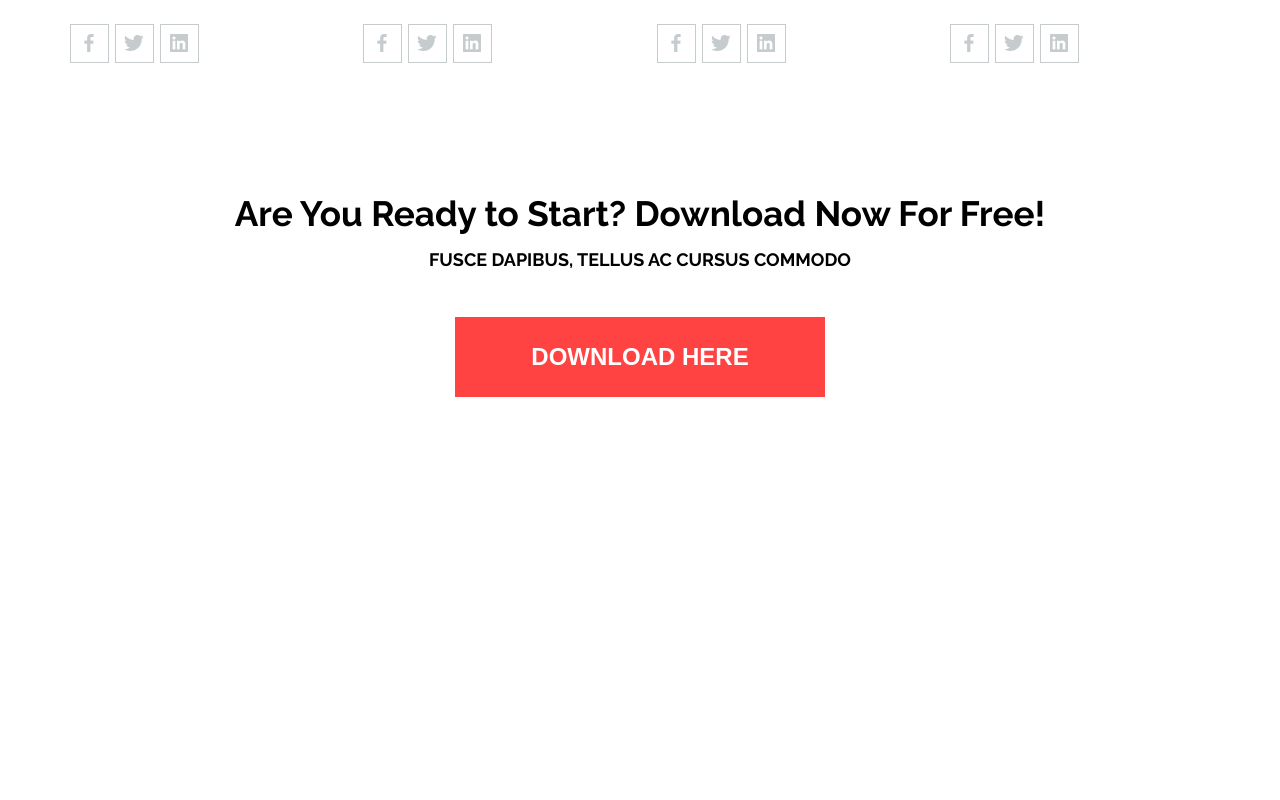
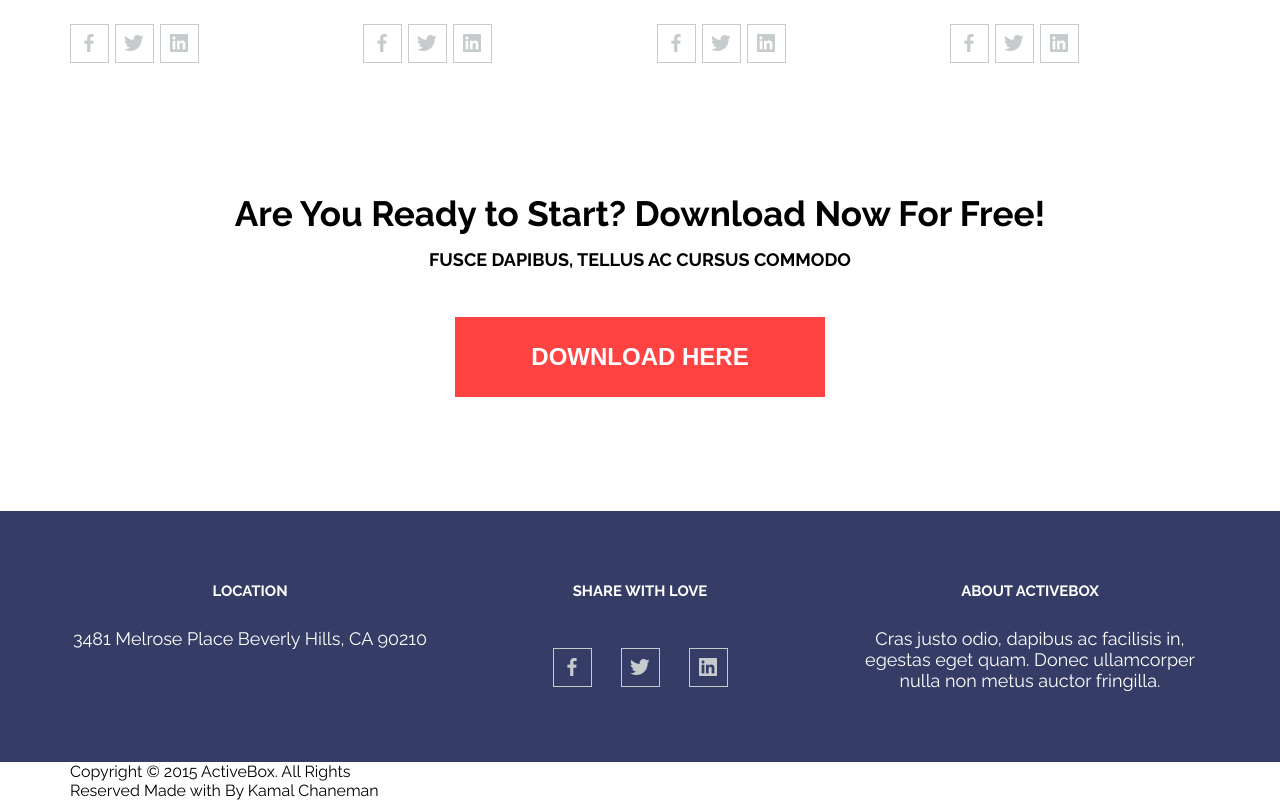
Before and after one commit to Dmirovna90/FirstProject, a website built with Parcel: page src/index.html in a window 1280 px wide. Shown: the part 2925-3725 px from the top of the page. Before the commit the page ends 3436 px from the top, so only its background shows below. Built offline with nearby package versions, Linux system fonts and the light colour scheme; files whose address does not match are found by name.

Commit message:
added footer

```diff
--- a/src/index.html
+++ b/src/index.html
@@ -357,7 +357,7 @@
             </div>
         </div>
     </section>
-<section class="download">
+    <section class="download">
     <div class="container">
         <div class="download-wrapper">
             <div class="download-title">
@@ -371,7 +371,59 @@
             <button type="button" name="download here" class="download-btn">download here</button>
         </div>
     </div>
-</section>
+    </section>
+    <footer class="footer">
+        <div class="container">
+            <div class="footer-wrapper">
+                <div class="footer-card">
+                    <div class="footer-title">
+                        <h5>Location</h5>
+                    </div>
+                    <div class="footer-description">
+                        <p>3481 Melrose Place Beverly Hills, CA 90210</p>
+                    </div>
+                </div>
+                <div class="footer-card">
+                    <div class="footer-title-social">
+                        <h5>Share with Love</h5>
+                    </div>
+                    <div class="footer-social">
+                        <div class="footer-icon">
+                            <a href="#">
+                                <img alt="#" src="./img/icons_social/facebook_icon.png">
+                            </a>
+                        </div>
+                        <div class="footer-icon">
+                            <a href="#">
+                                <img alt="#" src="./img/icons_social/twitter_icon.png">
+                            </a>
+                        </div>
+                        <div class="footer-icon">
+                            <a href="#">
+                                <img alt="#" src="./img/icons_social/linkedin_icon.png">
+                            </a>
+                        </div>
+                    </div>
+                </div>
+                <div class="footer-card">
+                    <div class="footer-title">
+                        <h5>About ActiveBox</h5>
+                    </div>
+                    <div class="footer-description">
+                        <p>Cras justo odio, dapibus ac facilisis in, egestas eget quam. Donec ullamcorper nulla non metus auctor fringilla.</p>
+                    </div>
+                </div>
+            </div>
+        </div>
+    </footer>
+    <div class="copyright">
+        <div class="container">
+            <div class="copyright-description">
+                <p>Copyright © 2015 ActiveBox. All Rights</p>
+                <p>Reserved Made with <span  class="copyright-text">By Kamal Chaneman</span></p>
+            </div>
+        </div>
+    </div>
 
 
 
--- a/src/sass/footer.scss
+++ b/src/sass/footer.scss
@@ -0,0 +1,99 @@
+.footer {
+    background-color: #353C65;
+}
+.footer-wrapper {
+    @include wrapper;
+    padding: 71px 0;
+    margin: 0 -15px;
+    align-items: start;
+    @media (max-width: 1024px) {
+        padding: 46px 0 41px;
+    }
+    @media (max-width: 320px) {
+        flex-direction: column;
+        padding: 34px 0 36px;
+    }
+}
+.footer-card {
+    display: flex;
+    flex-direction: column;
+    align-items: center;
+    justify-content: start;
+    width: 370px;
+    margin: 0 15px;
+    @media (max-width: 1024px) {
+        width: 315px;
+    }
+    @media (max-width: 320px) {
+        width: 280px;
+        margin-bottom: 59px;
+        &:last-child {
+            margin-bottom: 0px;
+        }
+    }
+}
+.footer-title {
+    font-size: $_h5;
+    font-weight: 700;
+    color: #fff;
+    text-transform: uppercase;
+    text-align: center;
+    margin-bottom: 29px;
+    @media (max-width: 1024px) {
+        font-size: 0.875rem;
+        margin-bottom: 17px;
+    }
+    @media (max-width: 320px) {
+        margin-bottom: 36px;
+    }
+}
+.footer-title-social{
+    font-size: $_h5;
+    font-weight: 700;
+    color: #fff;
+    text-transform: uppercase;
+    text-align: center;
+    margin-bottom: 49px;
+    @media (max-width: 1024px) {
+        font-size: 0.875rem;
+        margin-bottom: 32px;
+    }
+    @media (max-width: 320px) {
+        margin-bottom: 36px;
+    }
+}
+.footer-social {
+    @include wrapper;
+}
+.footer-icon {
+    margin-right: 29px;
+    width: 39px;
+    height: 39px;
+    overflow: hidden;
+    &:hover {
+        cursor: pointer;
+        transform: scale(1.1);
+    }
+    @media (max-width: 1024px) {
+        width: 33px;
+        height: 33px;
+        margin-right: 23px;
+    }
+}
+.footer-icon:last-child {
+    margin-right: 0px;
+}
+.footer-icon  img {
+    object-fit: contain;
+    width: 100%;
+    height: 100%;
+}
+.footer-description {
+    font-size: $_h5;
+    font-weight: 400;
+    color:#fff;
+    text-align: center;
+    @media (max-width: 1024px) {
+        font-size: 0.875rem;
+    }
+}
```
